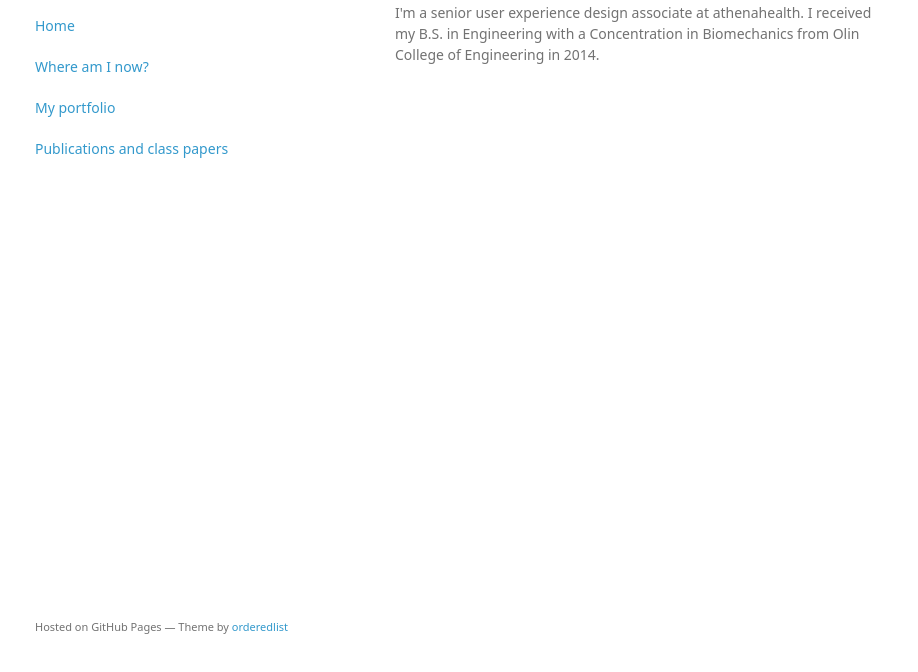
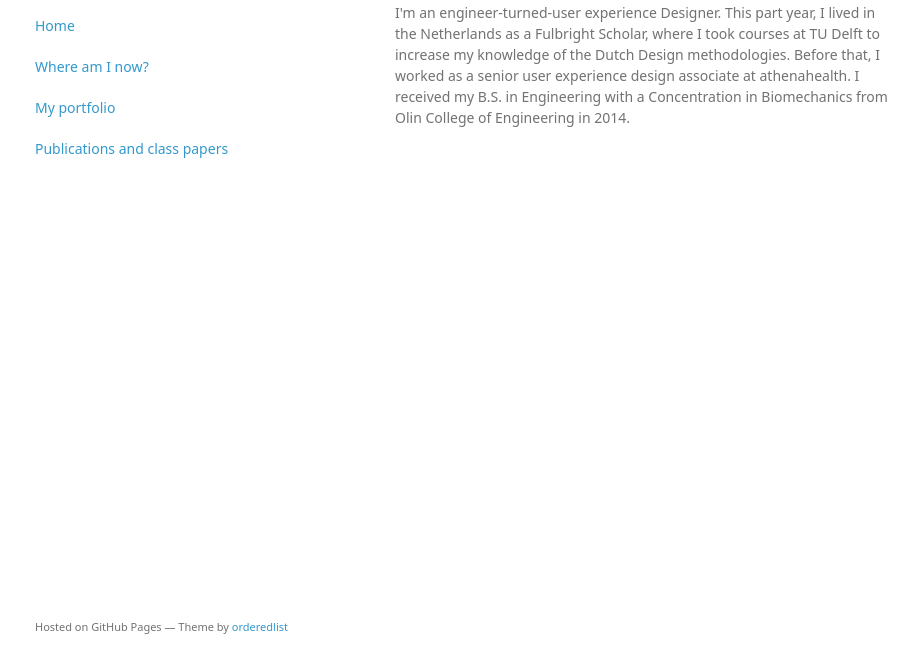
Before and after one commit to jburgr/jburgr.github.com, a plain HTML site: page index.html in a window 1280 px wide. Shown: the part 94-766 px from the top of the page, without its empty margins (175-1093 px from the left). Drawn offline with Linux system fonts and the light colour scheme; a web font is replaced by a local one.

Commit message:
Update index.html

```diff
--- a/index.html
+++ b/index.html
@@ -25,7 +25,7 @@
       <section>
         <h3> Hi there</h3>
 
-<p>I'm a senior user experience design associate at athenahealth. I received my B.S. in Engineering with a Concentration in Biomechanics from Olin College of Engineering in 2014.</p>
+<p>I'm an engineer-turned-user experience Designer. This part year, I lived in the Netherlands as a Fulbright Scholar, where I took courses at TU Delft to increase my knowledge of the Dutch Design methodologies. Before that, I worked as a senior user experience design associate at athenahealth. I received my B.S. in Engineering with a Concentration in Biomechanics from Olin College of Engineering in 2014.</p>
 
       </section>
       <footer>
```
